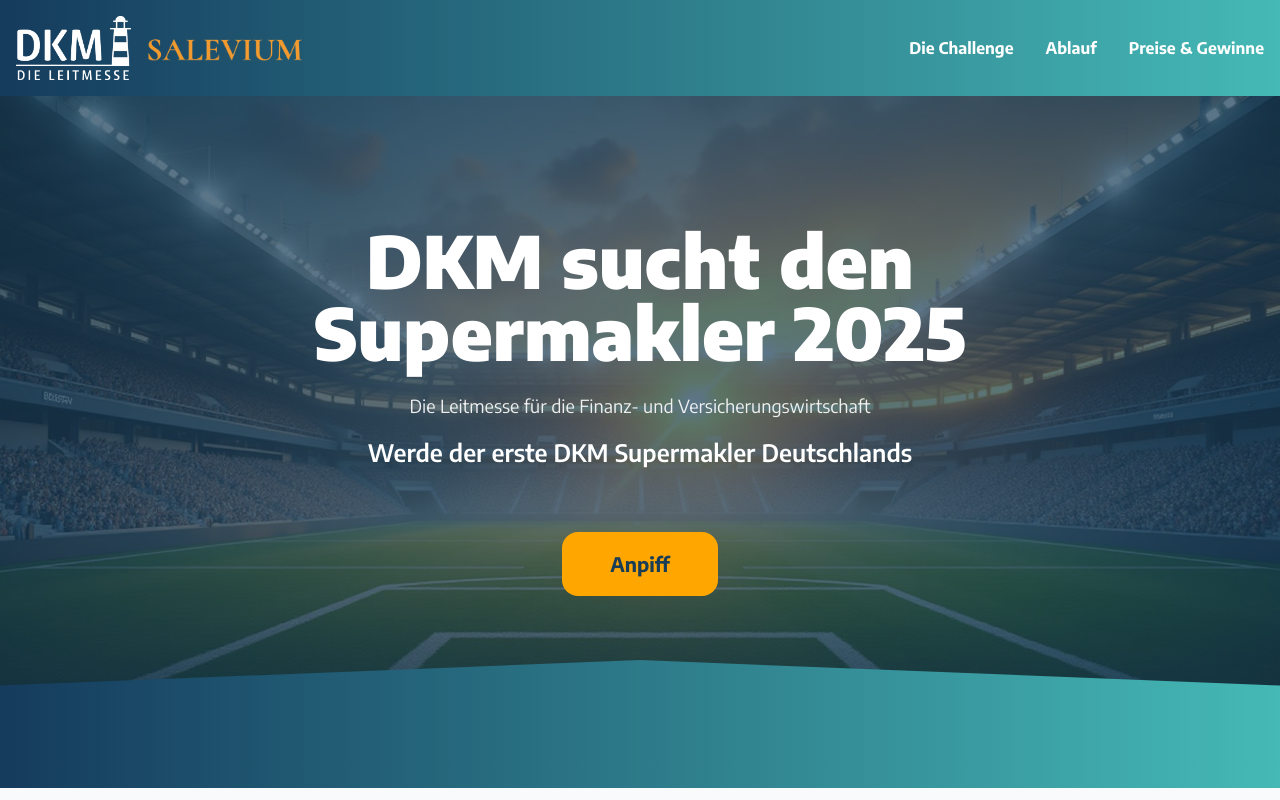
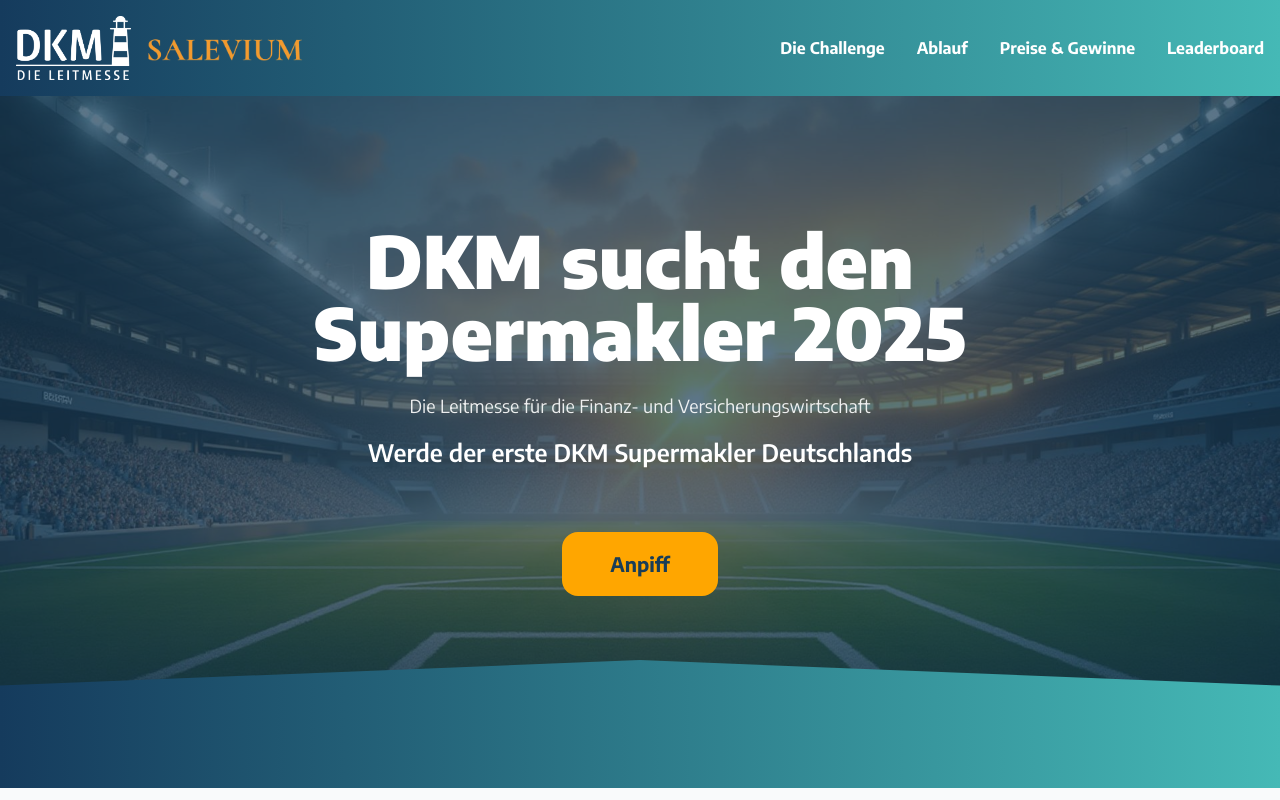
Before and after one commit to tepeciksafak-lang/dkm-style-game, a React (Vite) app: page / in a window 1280 px wide. Shown: the top 800 px of the page. Built offline with nearby package versions, Linux system fonts and the light colour scheme.

Commit message:
Add Leaderboard to menu
Added the "Leaderboard" link to the top-right menu in the header.
-edited src/components/Header.tsx

```diff
--- a/src/components/Header.tsx
+++ b/src/components/Header.tsx
@@ -11,6 +11,7 @@ const Header = () => {
     { name: "Die Challenge", href: "/" },
     { name: "Ablauf", href: "/spielregeln" },
     { name: "Preise & Gewinne", href: "/preise" },
+    { name: "Leaderboard", href: "/leaderboard" },
   ];
 
   return (
```
